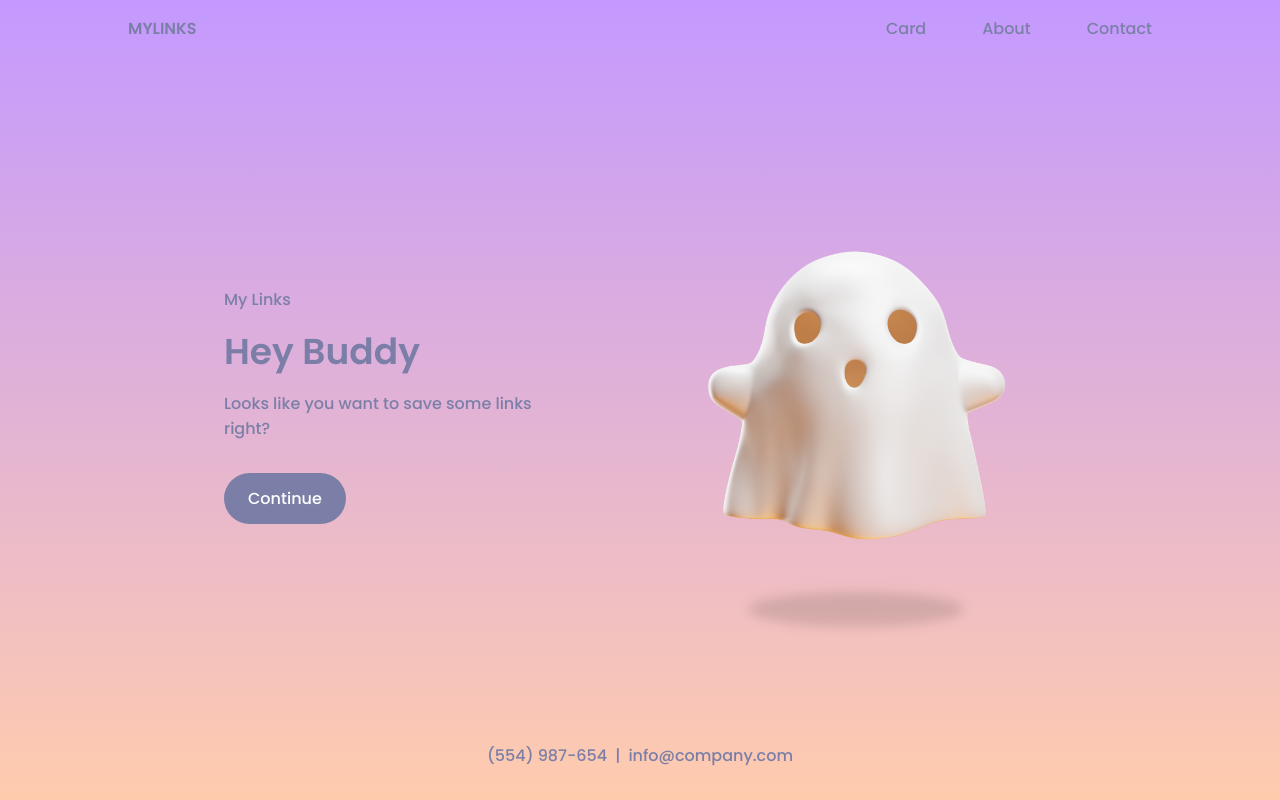
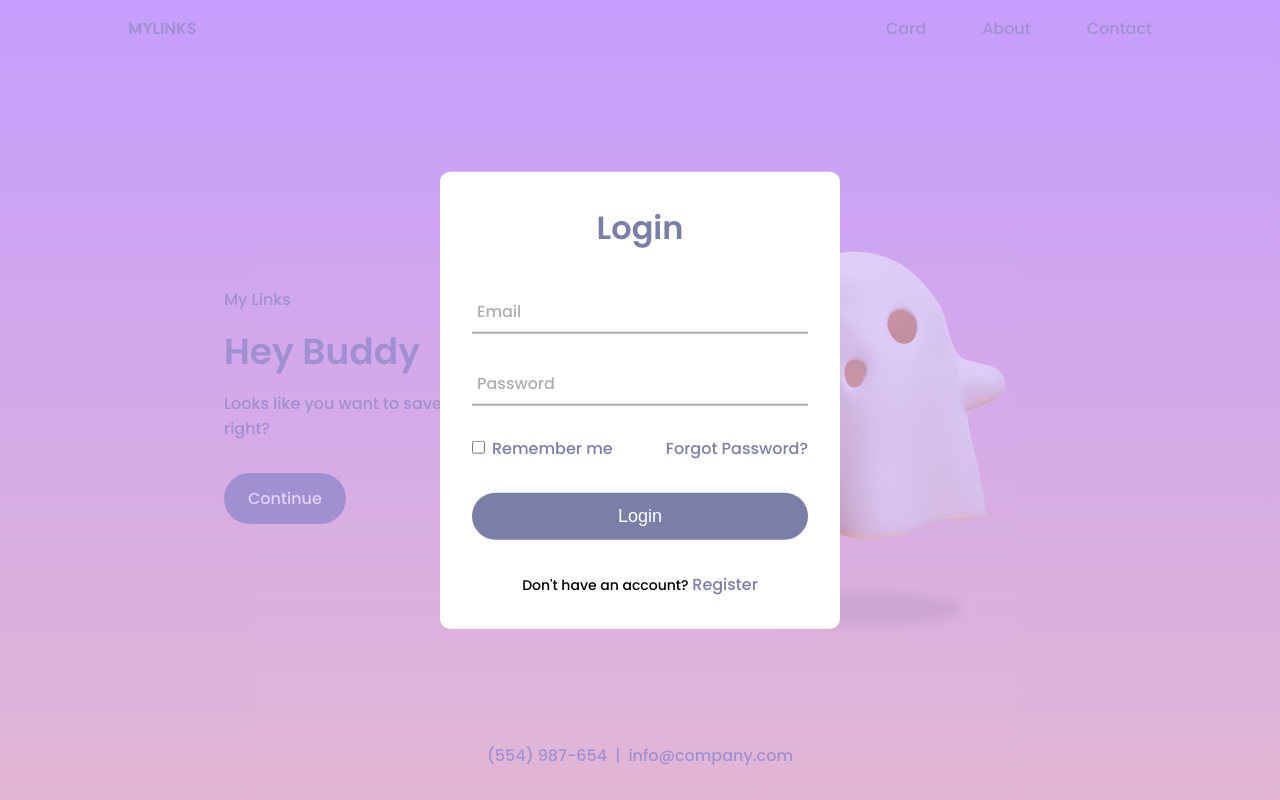
Before and after one commit to snorrien/my-links, a React (Create React App) app: page / in a window 1280 px wide. Both pictures are taken after a click on the link "Continue". Built offline with nearby package versions, Linux system fonts and the light colour scheme.

Commit message:
fix modal

```diff
--- a/src/components/Auth/Auth.css
+++ b/src/components/Auth/Auth.css
@@ -1,34 +1,3 @@
-.modal-outer {
-    display: grid;
-    background: hsla(265, 92%, 81%, 0.5);
-    position: fixed;
-    height: 100vh;
-    width: 100vw;
-    top: 0;
-    left: 0;
-    justify-content: center;
-    align-items: center;
-    z-index: 100;
-}
-
-.auth {
-    position: absolute;
-    left: 50%;
-    top: 50%;
-    transform: translate(-50%, -50%) scale(1);
-    background-color: white;
-    border-radius: 10px;
-    padding: 2rem;
-    width: 400px;
-    z-index: 110;
-
-}
-
-.login__title {
-    text-align: center;
-    padding: 0 0 10px 0;
-}
-
 .login__box {
     position: relative;
     border-bottom: 2px solid #adadad;
--- a/src/components/Auth/Auth.tsx
+++ b/src/components/Auth/Auth.tsx
@@ -1,17 +1,8 @@
-import Modal from "../Modal/Modal";
 import "./Auth.css";
 
-interface ModalProps {
-    setIsOpen: (isOpen: boolean) => void;
-}
-
-const Auth: React.FC<ModalProps> = ({ setIsOpen }) => {
+const Auth = () => {
     return (
-        <Modal title="Login">
-            <div className="modal-outer" onClick={() => setIsOpen(false)}>
-            <div className="auth" onClick={e => e.stopPropagation()}>
         <form className="login__form">
-
             <div className="login__content">
                 <div className="login__box">
                     <div className="login__box-input">
@@ -43,10 +34,6 @@ const Auth: React.FC<ModalProps> = ({ setIsOpen }) => {
                 Don't have an account? <a href="#">Register</a>
             </p>
         </form>
-            </div>
-        </div>
-        </Modal>
-
     );
 }
 
--- a/src/components/MainPage/MainPage.tsx
+++ b/src/components/MainPage/MainPage.tsx
@@ -1,6 +1,7 @@
 import "./MainPage.css";
 import Auth from "../Auth/Auth";
 import { useState } from "react";
+import Modal from "../Modal/Modal";
 
 function MainPage() {
     const [isOpen, setIsOpen] = useState(false);
@@ -17,7 +18,6 @@ function MainPage() {
                         <a href="#" className="home__button" onClick={() => setIsOpen(true)}>
                             Continue
                         </a>
-                        {isOpen && <Auth setIsOpen={setIsOpen} />}
                     </div>
 
                     <div className="home__img">
@@ -31,6 +31,10 @@ function MainPage() {
                     <span>info@company.com</span>
                 </footer>
             </section>
+
+            <Modal title="Login" isOpen={isOpen} onClose={() => setIsOpen(false)}>
+                <Auth />
+            </Modal>
         </div>
     );
 }
--- /dev/null
+++ b/src/components/Modal/Modal.css
@@ -0,0 +1,29 @@
+.modal {
+    display: grid;
+    background: hsla(265, 92%, 81%, 0.5);
+    position: fixed;
+    height: 100vh;
+    width: 100vw;
+    top: 0;
+    left: 0;
+    justify-content: center;
+    align-items: center;
+    z-index: 100;
+}
+
+.modal__content {
+    position: absolute;
+    left: 50%;
+    top: 50%;
+    transform: translate(-50%, -50%) scale(1);
+    background-color: white;
+    border-radius: 10px;
+    padding: 2rem;
+    width: 400px;
+    z-index: 110;
+}
+
+.modal__title {
+    text-align: center;
+    padding: 0 0 10px 0;
+}
--- a/src/components/Modal/Modal.tsx
+++ b/src/components/Modal/Modal.tsx
@@ -1,22 +1,22 @@
+import "./Modal.css";
+
 type Props = {
     isOpen: boolean;
-    children: any;
     onClose: any;
     title: string;
+    children: any;
 }
 
-const Modal: React.FC<Props> = ({ isOpen, children, onClose, title }) => {
+const Modal: React.FC<Props> = ({ isOpen, onClose, title, children }) => {
     if (!isOpen) {
         return null;
     }
 
     return (
-        <div className="modal-outer" onClick={onClose}>
-            <div className="auth" onClick={e => e.stopPropagation()}>
-                <h1 className="login__title">title</h1>
-                <div>
-                    {children}
-                </div>
+        <div className="modal" onClick={onClose}>
+            <div className="modal__content" onClick={e => e.stopPropagation()}>
+                <h1 className="modal__title">{title}</h1>
+                {children}
             </div>
         </div>
     );
```
Lines whose indentation alone changed are shown as unchanged.
